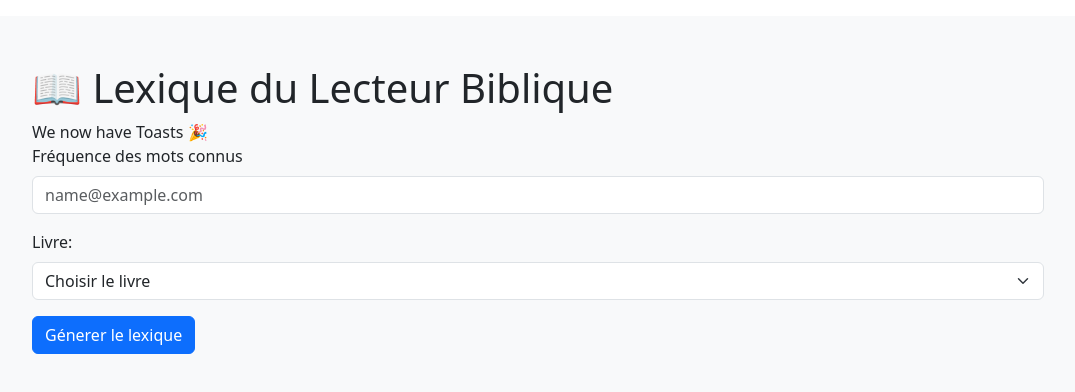
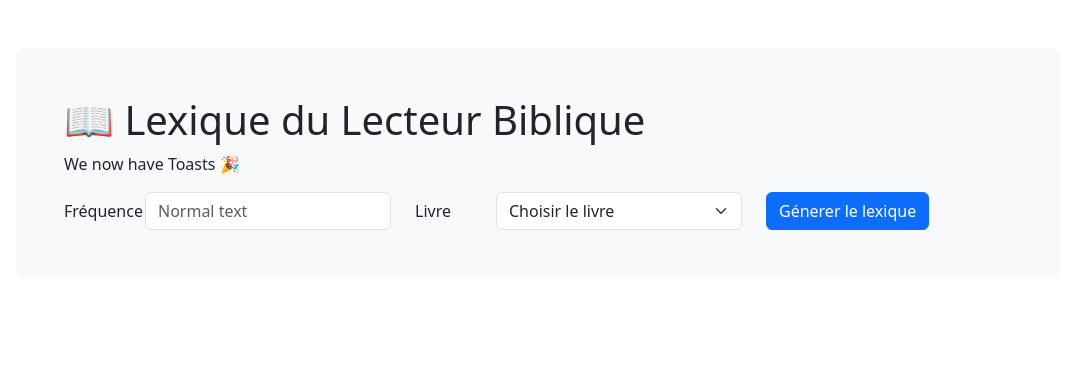
Before and after one commit to zdettwiler/lexique-du-lecteur-biblique, a React (Create React App) app: page / in a window 1280 px wide. Shown: the top 392 px of the page, without its empty margins (102-1177 px from the left). Built offline with nearby package versions, Linux system fonts and the light colour scheme.

Commit message:
basic form

```diff
--- a/src/App.js
+++ b/src/App.js
@@ -5,7 +5,9 @@ import {
   Container,
   Toast,
   Button,
-  Form
+  Form,
+  Row,
+  Col
  } from 'react-bootstrap';
 import { usePDF, PDFViewer, PDFDownloadLink } from '@react-pdf/renderer';
 import ReactPDF from '@react-pdf/renderer';
@@ -34,31 +36,42 @@ function App() {
 
 
   return (
-    <Container className="p-3">
+    <Container className="p-5">
       <Container className="p-5 mb-4 bg-light rounded-3">
         <h1 className="header">📖 Lexique du Lecteur Biblique</h1>
 
           We now have Toasts <span role="img" aria-label="tada">🎉</span>
 
-          <Form>
-            <Form.Group className="mb-3" controlId="exampleForm.ControlInput1">
-              <Form.Label>Fréquence des mots connus</Form.Label>
-              <Form.Control type="email" placeholder="name@example.com" />
-            </Form.Group>
+          <Form className="mt-3">
+            <Row>
+              <Form.Label column lg={1}>
+                Fréquence
+              </Form.Label>
+              <Col>
+                <Form.Control type="text" placeholder="Normal text" />
+              </Col>
 
-            <Form.Group className="mb-3" controlId="exampleForm.ControlTextarea1">
-              <Form.Label>Livre: </Form.Label>
+              <Form.Label column lg={1}>
+                Livre
+              </Form.Label>
+              <Col>
                   <Form.Select aria-label="Default select example">
                     <option>Choisir le livre</option>
                     { otBooks.map((book, id) => (
                       <option value={book} key={id}>{book}</option>
                     ))}
                   </Form.Select>
-            </Form.Group>
+              </Col>
 
+              <Col>
                 <Button variant="primary" type="submit">
                   Génerer le lexique
                 </Button>
+              </Col>
+
+
+            </Row>
+
           </Form>
       </Container>
     </Container>
```
Lines whose indentation alone changed are shown as unchanged.
